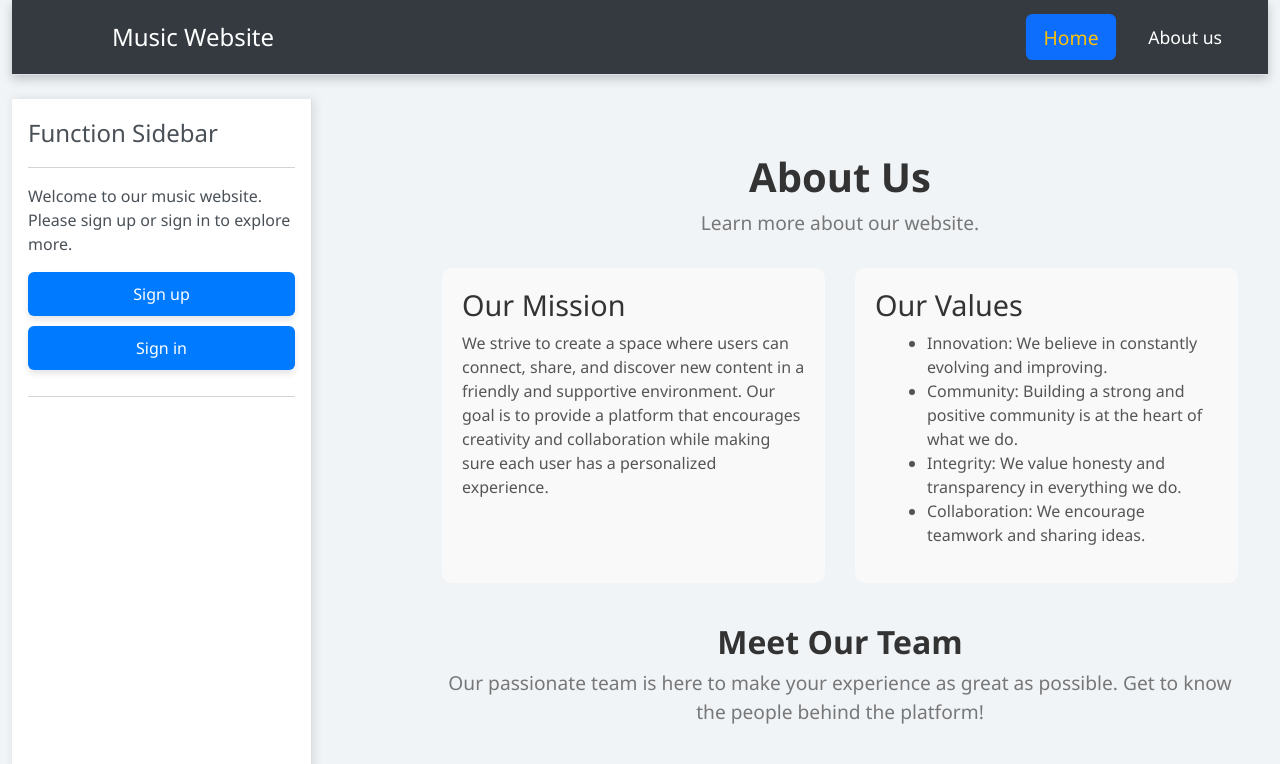
After one commit to QwQ1231043/Music-Website-Practicum-Project, a Django app: page /user/about_us in a window 1280 px wide. The commit adds this page. Shown: the top 764 px of the page. Run offline with Django 5.2, Linux system fonts and the light colour scheme.

Commit message:
2/3 update

```diff
--- /dev/null
+++ b/templates/about_us.html
@@ -0,0 +1,131 @@
+{% extends 'mainpage_template.html' %}
+
+{% block body1 %}
+  <div class="about-us-container">
+    <!-- Page Header -->
+    <div class="about-us-header" style="text-align: center; margin-bottom: 30px;">
+      <h1 style="font-size: 2.5rem; font-weight: bold; color: #333;">About Us</h1>
+      <p style="font-size: 1.2rem; color: #777;">Learn more about our website.</p>
+    </div>
+
+    <!-- Main Content Section -->
+    <div class="about-us-content" style="display: flex; justify-content: space-between; gap: 30px;">
+      <!-- Left Side: Our Mission -->
+      <div class="about-us-mission" style="flex: 1; background-color: #f9f9f9; padding: 20px; border-radius: 10px;">
+        <h2 style="font-size: 1.8rem; color: #333;">Our Mission</h2>
+        <p style="font-size: 1rem; color: #555;">We strive to create a space where users can connect, share, and discover new content in a friendly and supportive environment. Our goal is to provide a platform that encourages creativity and collaboration while making sure each user has a personalized experience.</p>
+      </div>
+
+      <!-- Right Side: Our Values -->
+      <div class="about-us-values" style="flex: 1; background-color: #f9f9f9; padding: 20px; border-radius: 10px;">
+        <h2 style="font-size: 1.8rem; color: #333;">Our Values</h2>
+        <ul style="font-size: 1rem; color: #555; list-style-type: disc; margin-left: 20px;">
+          <li>Innovation: We believe in constantly evolving and improving.</li>
+          <li>Community: Building a strong and positive community is at the heart of what we do.</li>
+          <li>Integrity: We value honesty and transparency in everything we do.</li>
+          <li>Collaboration: We encourage teamwork and sharing ideas.</li>
+        </ul>
+      </div>
+    </div>
+
+    <!-- Team Section -->
+    <div class="about-us-team" style="margin-top: 40px; text-align: center;">
+      <h2 style="font-size: 2rem; font-weight: bold; color: #333;">Meet Our Team</h2>
+      <p style="font-size: 1.2rem; color: #777; margin-bottom: 40px;">Our passionate team is here to make your experience as great as possible. Get to know the people behind the platform!</p>
+
+      <!-- Team Members -->
+      <div class="team-members" style="display: flex; justify-content: center; gap: 40px;">
+        <!-- Team Member 1 -->
+        <div class="team-member" style="text-align: center; max-width: 200px;">
+          <img src="path_to_image1.jpg" alt="Team Member 1" style="width: 100%; height: auto; border-radius: 50%; margin-bottom: 15px;">
+          <h3 style="font-size: 1.5rem; color: #333;">Dongyao Zheng</h3>
+          <p style="font-size: 1rem; color: #555;">Founder of this music website, the main developer</p>
+        </div>
+
+        <!-- Team Member 2 -->
+        <div class="team-member" style="text-align: center; max-width: 200px;">
+          <img src="path_to_image2.jpg" alt="Team Member 2" style="width: 100%; height: auto; border-radius: 50%; margin-bottom: 15px;">
+          <h3 style="font-size: 1.5rem; color: #333;">Gang Wang</h3>
+          <p style="font-size: 1rem; color: #555;">The guider of Dongyao Zheng</p>
+        </div>
+
+        <!-- Team Member 3 -->
+        <div class="team-member" style="text-align: center; max-width: 200px;">
+          <img src="path_to_image3.jpg" alt="Team Member 3" style="width: 100%; height: auto; border-radius: 50%; margin-bottom: 15px;">
+          <h3 style="font-size: 1.5rem; color: #333;">Xiaoxi Zheng</h3>
+          <p style="font-size: 1rem; color: #555;">Wrote About Us</p>
+        </div>
+      </div>
+    </div>
+
+    <!-- Footer Section -->
+    <div class="about-us-footer" style="margin-top: 50px; text-align: center;">
+      <p style="font-size: 1rem; color: #777;">We are here to provide the best user experience possible. If you have any questions, feel free to contact us!</p>
+    </div>
+  </div>
+{% endblock %}
+
+
+{% block body2 %}
+  <div class="about-us-container">
+    <!-- Page Header -->
+    <div class="about-us-header" style="text-align: center; margin-bottom: 30px;">
+      <h1 style="font-size: 2.5rem; font-weight: bold; color: #333;">About Us</h1>
+      <p style="font-size: 1.2rem; color: #777;">Learn more about our website.</p>
+    </div>
+
+    <!-- Main Content Section -->
+    <div class="about-us-content" style="display: flex; justify-content: space-between; gap: 30px;">
+      <!-- Left Side: Our Mission -->
+      <div class="about-us-mission" style="flex: 1; background-color: #f9f9f9; padding: 20px; border-radius: 10px;">
+        <h2 style="font-size: 1.8rem; color: #333;">Our Mission</h2>
+        <p style="font-size: 1rem; color: #555;">We strive to create a space where users can connect, share, and discover new content in a friendly and supportive environment. Our goal is to provide a platform that encourages creativity and collaboration while making sure each user has a personalized experience.</p>
+      </div>
+
+      <!-- Right Side: Our Values -->
+      <div class="about-us-values" style="flex: 1; background-color: #f9f9f9; padding: 20px; border-radius: 10px;">
+        <h2 style="font-size: 1.8rem; color: #333;">Our Values</h2>
+        <ul style="font-size: 1rem; color: #555; list-style-type: disc; margin-left: 20px;">
+          <li>Innovation: We believe in constantly evolving and improving.</li>
+          <li>Community: Building a strong and positive community is at the heart of what we do.</li>
+          <li>Integrity: We value honesty and transparency in everything we do.</li>
+          <li>Collaboration: We encourage teamwork and sharing ideas.</li>
+        </ul>
+      </div>
+    </div>
+
+    <!-- Team Section -->
+    <div class="about-us-team" style="margin-top: 40px; text-align: center;">
+      <h2 style="font-size: 2rem; font-weight: bold; color: #333;">Meet Our Team</h2>
+      <p style="font-size: 1.2rem; color: #777; margin-bottom: 40px;">Our passionate team is here to make your experience as great as possible. Get to know the people behind the platform!</p>
+
+      <!-- Team Members -->
+      <div class="team-members" style="display: flex; justify-content: center; gap: 40px;">
+       <div class="team-member" style="text-align: center; max-width: 200px;">
+          <img src="path_to_image1.jpg" alt="Team Member 1" style="width: 100%; height: auto; border-radius: 50%; margin-bottom: 15px;">
+          <h3 style="font-size: 1.5rem; color: #333;">Dongyao Zheng</h3>
+          <p style="font-size: 1rem; color: #555;">Founder of this music website, the main developer</p>
+        </div>
+
+        <!-- Team Member 2 -->
+        <div class="team-member" style="text-align: center; max-width: 200px;">
+          <img src="path_to_image2.jpg" alt="Team Member 2" style="width: 100%; height: auto; border-radius: 50%; margin-bottom: 15px;">
+          <h3 style="font-size: 1.5rem; color: #333;">Gang Wang</h3>
+          <p style="font-size: 1rem; color: #555;">The guider of Dongyao Zheng</p>
+        </div>
+
+        <!-- Team Member 3 -->
+        <div class="team-member" style="text-align: center; max-width: 200px;">
+          <img src="path_to_image3.jpg" alt="Team Member 3" style="width: 100%; height: auto; border-radius: 50%; margin-bottom: 15px;">
+          <h3 style="font-size: 1.5rem; color: #333;">Xiaoxi Zheng</h3>
+          <p style="font-size: 1rem; color: #555;">Wrote About Us</p>
+        </div>
+      </div>
+    </div>
+
+    <!-- Footer Section -->
+    <div class="about-us-footer" style="margin-top: 50px; text-align: center;">
+      <p style="font-size: 1rem; color: #777;">We are here to provide the best user experience possible. If you have any questions, feel free to contact us!</p>
+    </div>
+  </div>
+{% endblock %}
--- a/templates/mainpage_template.html
+++ b/templates/mainpage_template.html
@@ -48,7 +48,7 @@
             box-shadow: 2px 0 10px rgba(0, 0, 0, 0.1);
             height: 100vh;
             padding-top: 30px;
-            width: 300px;
+            min-width: 300px;
             transition: all 0.3s ease;
         }
 
@@ -187,10 +187,8 @@
                 <span class="fs-4 text-white">Music Website</span>
             </a>
             <ul class="nav nav-pills">
-                <li class="nav-item"><a href="{% url 'mainpage:user_mainpage' %}" class="nav-link active" aria-current="page">Home</a></li>
+                <li class="nav-item"><a href="{% url 'user:about_us' %}" class="nav-link active" aria-current="page">About us</a></li>
                 <li class="nav-item"></li>
-                <li class="nav-item"></li>
-                <li class="nav-item"><a href="#" class="nav-link">About</a></li>
             </ul>
         </header>
 
@@ -235,6 +233,14 @@
                             </svg><span>Friends</span>
                         </a>
                     </li>
+                                <li>
+                        <a href="{% url 'mainpage:user_mainpage' %}" class="nav-link">
+                         <svg xmlns="http://www.w3.org/2000/svg" width="16" height="16" fill="currentColor" class="bi bi-house-door-fill" viewBox="0 0 16 16">
+  <path d="M6.5 14.5v-3.505c0-.245.25-.495.5-.495h2c.25 0 .5.25.5.5v3.5a.5.5 0 0 0 .5.5h4a.5.5 0 0 0 .5-.5v-7a.5.5 0 0 0-.146-.354L13 5.793V2.5a.5.5 0 0 0-.5-.5h-1a.5.5 0 0 0-.5.5v1.293L8.354 1.146a.5.5 0 0 0-.708 0l-6 6A.5.5 0 0 0 1.5 7.5v7a.5.5 0 0 0 .5.5h4a.5.5 0 0 0 .5-.5"/>
+</svg><span>Home</span>
+                        </a>
+                    </li>
+
                 </ul>
                 <hr>
                 <div class="dropdown">
@@ -244,7 +250,6 @@
                     </a>
                     <ul class="dropdown-menu text-small shadow">
                         <li><a class="dropdown-item" href="{% url 'user:profile' %}">Profile</a></li>
-                        <li><a class="dropdown-item" href="#">Settings</a></li>
                         <li><hr class="dropdown-divider"></li>
                         <li><a class="dropdown-item" href="{% url 'mainpage:sign_out' %}">Sign out</a></li>
                     </ul>
@@ -267,10 +272,7 @@
             </a>
             <ul class="nav nav-pills">
                 <li class="nav-item"><a href="{% url 'mainpage:mainpage_template' %}" class="nav-link active" aria-current="page">Home</a></li>
-                <li class="nav-item"><a href="#" class="nav-link">Features</a></li>
-                <li class="nav-item"><a href="#" class="nav-link">Pricing</a></li>
-                <li class="nav-item"><a href="#" class="nav-link">FAQs</a></li>
-                <li class="nav-item"><a href="#" class="nav-link">About</a></li>
+                <li class="nav-item"><a href="{% url 'user:about_us' %}" class="nav-link">About us</a></li>
             </ul>
         </header>
 
@@ -282,6 +284,7 @@
                 <p>Welcome to our music website. Please sign up or sign in to explore more.</p>
                 <a href="{% url 'mainpage:sign_up' %}" class="btn btn-custom">Sign up</a>
                 <a href="{% url 'mainpage:sign_in' %}" class="btn btn-custom">Sign in</a>
+
                 <hr>
             </div>
 
@@ -304,11 +307,11 @@
 <footer class="bg-dark text-white py-4 mt-5">
     <div class="container">
         <div class="row">
-            <!-- 网站版权信息 -->
+
             <div class="col-md-6">
                 <p class="mb-0">© 2025 Music Website. All Rights Reserved.</p>
             </div>
-            <!-- 社交媒体链接 -->
+
             <div class="col-md-6 text-md-end">
                 <a href="#" class="text-white me-3">
                     <svg xmlns="http://www.w3.org/2000/svg" width="24" height="24" fill="currentColor" class="bi bi-facebook" viewBox="0 0 16 16">
--- a/templates/management.html
+++ b/templates/management.html
@@ -61,7 +61,7 @@
         box-shadow: 0 8px 20px rgba(0, 123, 255, 0.1);
         overflow: hidden;
         margin-right: 20px;
-        width: 450px; /* Fixed width for video items */
+        width: 400px; /* Fixed width for video items */
         transition: transform 0.3s ease, box-shadow 0.3s ease;
     }
 
--- a/user/urls.py
+++ b/user/urls.py
@@ -19,7 +19,8 @@ urlpatterns=[
     path('friend/<int:friend_id>/', views.friend_page, name='friend_page'),
     path('video_page/<int:video_id>/',views.view_specific_video,name='view_specific_video'),
 path('delete_video/<int:video_id>/', views.delete_video, name='delete_video'),
-path('delete_video_from_folder/<int:folder_id>/<int:video_id>/', views.delete_video_from_folder, name='delete_video_from_folder')
+path('delete_video_from_folder/<int:folder_id>/<int:video_id>/', views.delete_video_from_folder, name='delete_video_from_folder'),
+path('about_us',views.about_us,name="about_us"),
 
 ]
 if settings.DEBUG:
--- a/user/views.py
+++ b/user/views.py
@@ -303,7 +303,10 @@ def view_specific_video(request, video_id):
     avatar = request.user.avatars.avatar
     comments_list = video.comments.all()
     all_videos = list(management.objects.exclude(id=video_id))
-    recommended_videos = random.sample(all_videos, 5)
+    if len(all_videos) <5:
+        recommended_videos=all_videos
+    else:
+        recommended_videos = random.sample(all_videos, 5)
     liked_video = likess.objects.filter(video=video, user=request.user).exists()
     if request.method == "POST":
         if 'like' in request.POST:
@@ -322,3 +325,12 @@ def view_specific_video(request, video_id):
         'recommended_videos': recommended_videos,
         'liked_video': liked_video
     })
+
+def about_us(request):
+    if request.user.is_authenticated:
+        user=request.user
+        avatar=user.avatars.avatar
+        return render(request, 'about_us.html', {"avatar": avatar, "user": user})
+    else:
+        avatar='avatars/default.jpg'
+        return render(request,'about_us.html',{"avatar":avatar})
```
Also changed, not shown: templates/friend_page.html (+15 -1 lines), templates/friendlist.html (+9 -6 lines), templates/profile.html (+17 -1 lines), db.sqlite3.
